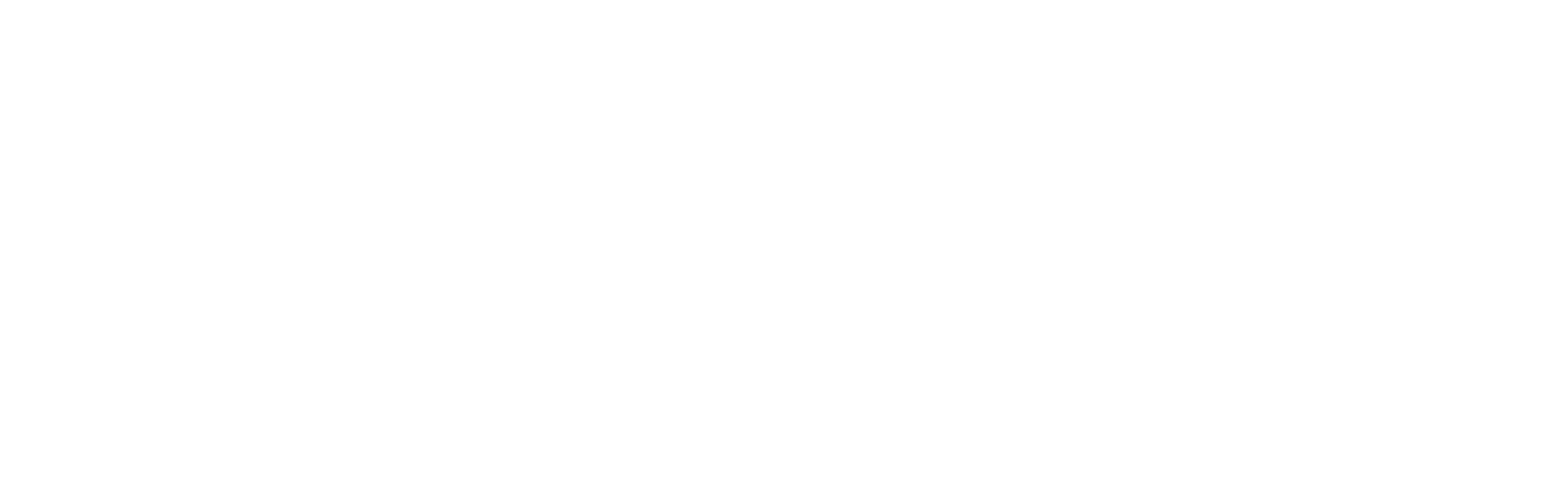
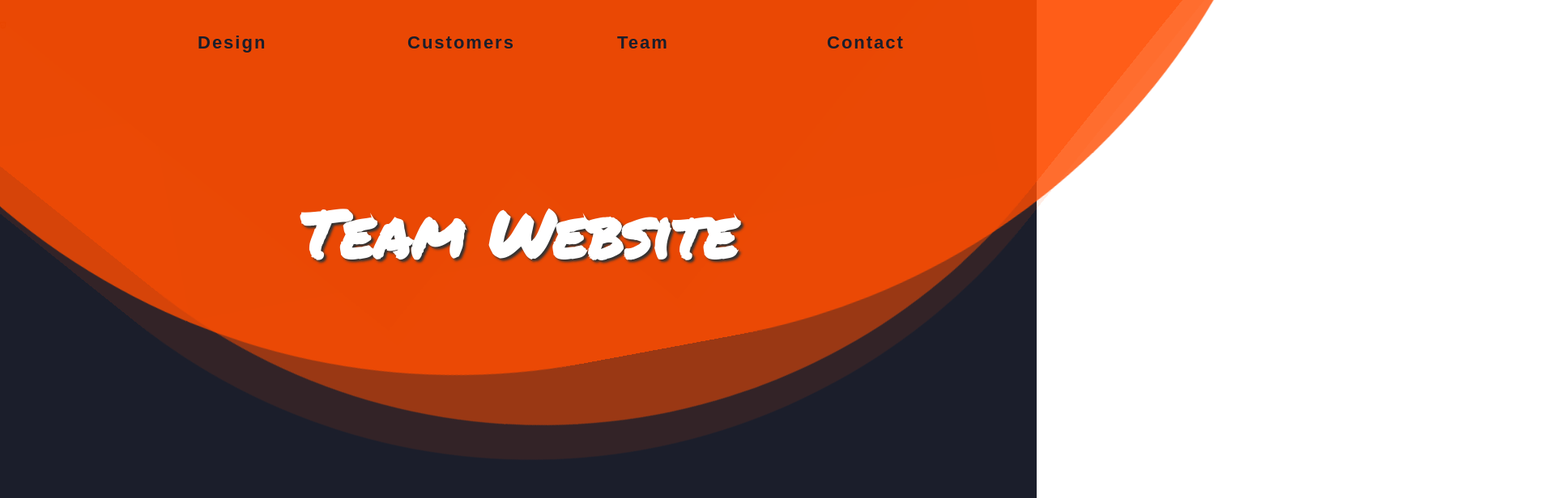
Before and after one commit to G7M7T1/Company-Team-Website, a plain HTML site: page index.html in a window 1280 px wide. Shown: the top 616 px of the page at 81% size, 1920 px wide, since content can reach past the window. Drawn offline with Linux system fonts and the light colour scheme; a web font is replaced by a local one.

Commit message:
Main Title

```diff
--- a/index.html
+++ b/index.html
@@ -17,6 +17,24 @@
     />
   </head>
   <body>
+    <div class="container">
+      <!--section 1-->
+      <section class="section-1">
+        <nav class="navbar">
+          <a href="#" class="navbar-link">Design</a>
+          <a href="#" class="navbar-link">Customers</a>
+          <a href="#" class="navbar-link">Team</a>
+          <a href="#" class="navbar-link">Contact</a>
+        </nav>
+        <div class="floating-bg"></div>
+        <h1 class="section-1-heading">Team Website</h1>
+        <div class="logo">
+          <i class="fab fa-html5"></i>
+        </div>
+      </section>
+      <!--section 1-->
+    </div>
+
     <script src="script.js"></script>
   </body>
 </html>
--- a/styles/style.scss
+++ b/styles/style.scss
@@ -1,5 +1,120 @@
+// Common Styles
+@import url('https://fonts.googleapis.com/css2?family=Gemunu+Libre&family=Monoton&family=Nova+Mono&family=Permanent+Marker&family=Rubik+Mono+One&display=swap');
+
 * {
     margin: 0;
     padding: 0;
     box-sizing: border-box;
+    text-decoration: none;
+    list-style-type: none;
+    outline: none;
+    font-family: 'Gemunu Libre', sans-serif;
 }
+
+html {
+    font-size: 62.5%;
+}
+
+body {
+    overflow: hidden;
+}
+
+// Common Styles
+
+//section - 1
+
+.section-1 {
+    width: 100%;
+    height: 100vh;
+    background-color: #1B1E2B;
+    position: relative;
+}
+
+.floating-bg {
+    width: 150vw;
+    height: 150vw;
+    background-color: rgba($color: #FF4D00, $alpha: 0.8);
+    position: absolute;
+    top: -115vw;
+    left: calc(50% - 75vw);
+    border-radius: 45%;
+    animation: rotate 30s infinite;
+}
+
+.floating-bg::before {
+    content: "";
+    width: 100%;
+    height: 100%;
+    background-color: rgba($color: #FF4D00, $alpha: 0.5);
+    position: absolute;
+    top: 0;
+    left: 0;
+    border-radius: 40%;
+    animation: rotate 40s infinite;
+}
+
+.floating-bg::after {
+    content: "";
+    width: 102%;
+    height: 102%;
+    background-color: rgba($color: #FF4D00, $alpha: 0.1);
+    position: absolute;
+    top: 0;
+    left: 0;
+    border-radius: 40%;
+    animation: rotate 40s infinite;
+}
+
+@keyframes rotate {
+    0% {
+        transform: rotate(0);
+    }
+
+    100% {
+        transform: rotate(360deg);
+    }
+}
+
+.navbar {
+    position: relative;
+    z-index: 20;
+    top: 4rem;
+    display: flex;
+    justify-content: space-evenly;
+}
+
+.navbar-link {
+    font-size: 2.2rem;
+    font-weight: 900;
+    color: #1B1E2B;
+    letter-spacing: 0.2rem;
+    width: 1.5rem;
+    transition: color 0.5s;
+}
+
+.navbar-link:hover {
+    color: white;
+    transition: color 0.5s;
+}
+
+.section-1-heading {
+    font-size: 8rem;
+    font-family: 'Permanent Marker', cursive;
+    position: absolute;
+    top: 18vw;
+    left: 50%;
+    transform: translateX(-50%);
+    color: white;
+    text-shadow: 0.3rem 0.3rem 0.3rem #333;
+}
+
+// .section-1-heading::before {
+//     content: "Team Website";
+//     font-size: 8rem;
+//     font-family: 'Permanent Marker', cursive;
+//     position: absolute;
+//     bottom: 10px;
+//     color: #1B1E2B;
+// }
+
+//section - 1
```
Also changed, not shown: styles/style.css, 1 other file.
